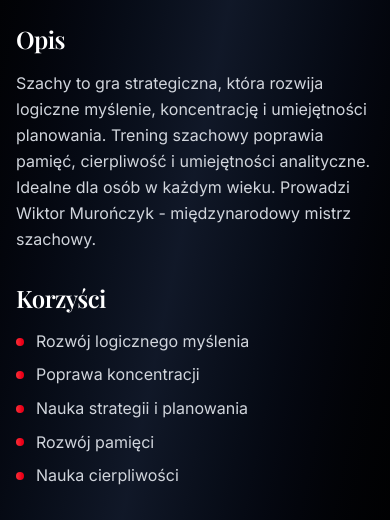
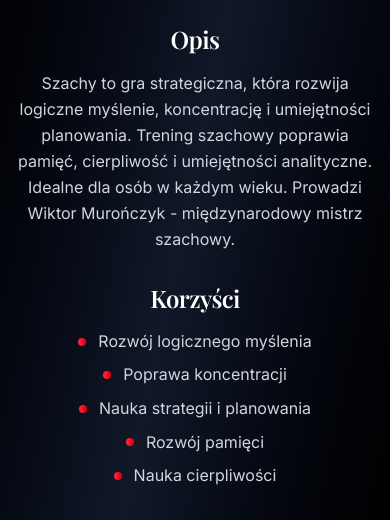
Before and after one commit to egogabl/fight-club-website, a Next.js app: page /disciplines/chess in a window 390 px wide. Shown: the part 766-1286 px from the top of the page. Built offline with nearby package versions, Linux system fonts and the light colour scheme; no server answers.

Commit message:
Center all content on discipline detail page for mobile devices

```diff
--- a/app/disciplines/[slug]/discipline-page-client.tsx
+++ b/app/disciplines/[slug]/discipline-page-client.tsx
@@ -488,7 +488,7 @@ export default function DisciplinePageClient({ discipline }: DisciplinePageClien
             </div>
 
             {/* Content */}
-            <div className="space-y-8">
+            <div className="space-y-8 text-center lg:text-left">
               {/* Header */}
               <div>
                 <h1 className="text-4xl sm:text-5xl font-display font-bold text-white mb-4 tracking-tight bg-gradient-to-r from-white via-red-100 to-white bg-clip-text text-transparent break-words leading-tight">
@@ -507,7 +507,7 @@ export default function DisciplinePageClient({ discipline }: DisciplinePageClien
                 <h2 className="text-2xl font-display font-bold text-white mb-4">
                   {t.description}
                 </h2>
-                <p className="text-gray-300 font-primary leading-relaxed">
+                <p className="text-gray-300 font-primary leading-relaxed break-words">
                   {fullDescriptionTranslations[discipline.slug]?.[currentLang] || discipline.fullDescription}
                 </p>
               </div>
@@ -519,9 +519,9 @@ export default function DisciplinePageClient({ discipline }: DisciplinePageClien
                 </h2>
                 <ul className="space-y-2">
                   {(benefitsTranslations[discipline.slug]?.[currentLang] || discipline.benefits).map((benefit, index) => (
-                    <li key={index} className="flex items-center text-gray-300 font-primary">
+                    <li key={index} className="flex items-center justify-center lg:justify-start text-gray-300 font-primary text-center lg:text-left">
                       <div className="w-2 h-2 bg-gradient-to-r from-red-500 to-red-600 rounded-full mr-3 flex-shrink-0"></div>
-                      {benefit}
+                      <span className="break-words">{benefit}</span>
                     </li>
                   ))}
                 </ul>
```
